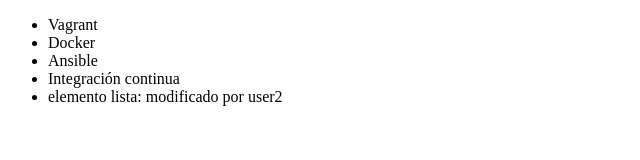
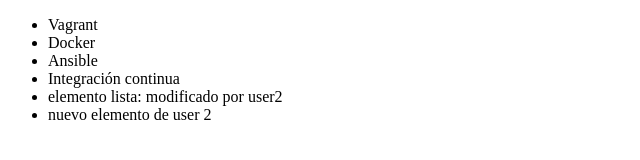
Before and after one commit to narandres/alura-git, a plain HTML site: page index.html in a window 1280 px wide. Shown: the whole page, without its empty margins (0-640 px from the left). Drawn offline with Linux system fonts and the light colour scheme.

Commit message:
agregando elemento a lista por parte de user2

```diff
--- a/index.html
+++ b/index.html
@@ -11,6 +11,7 @@
          <li> Ansible </li>
          <li> Integración continua </li>
          <li> elemento lista: modificado por user2</li>
+         <li>nuevo elemento de user 2</li>
      </ul>
 </body>
 </html>
```
